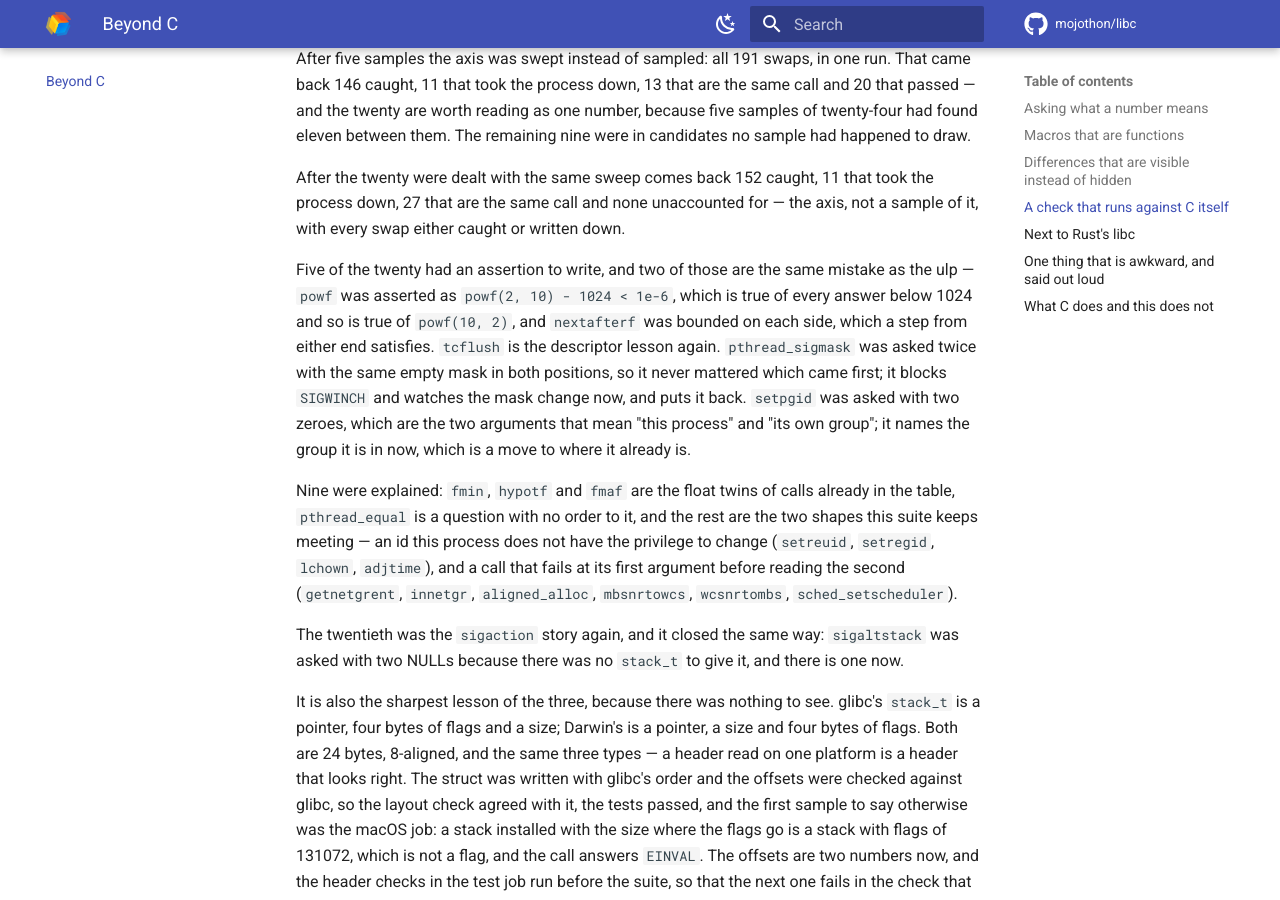
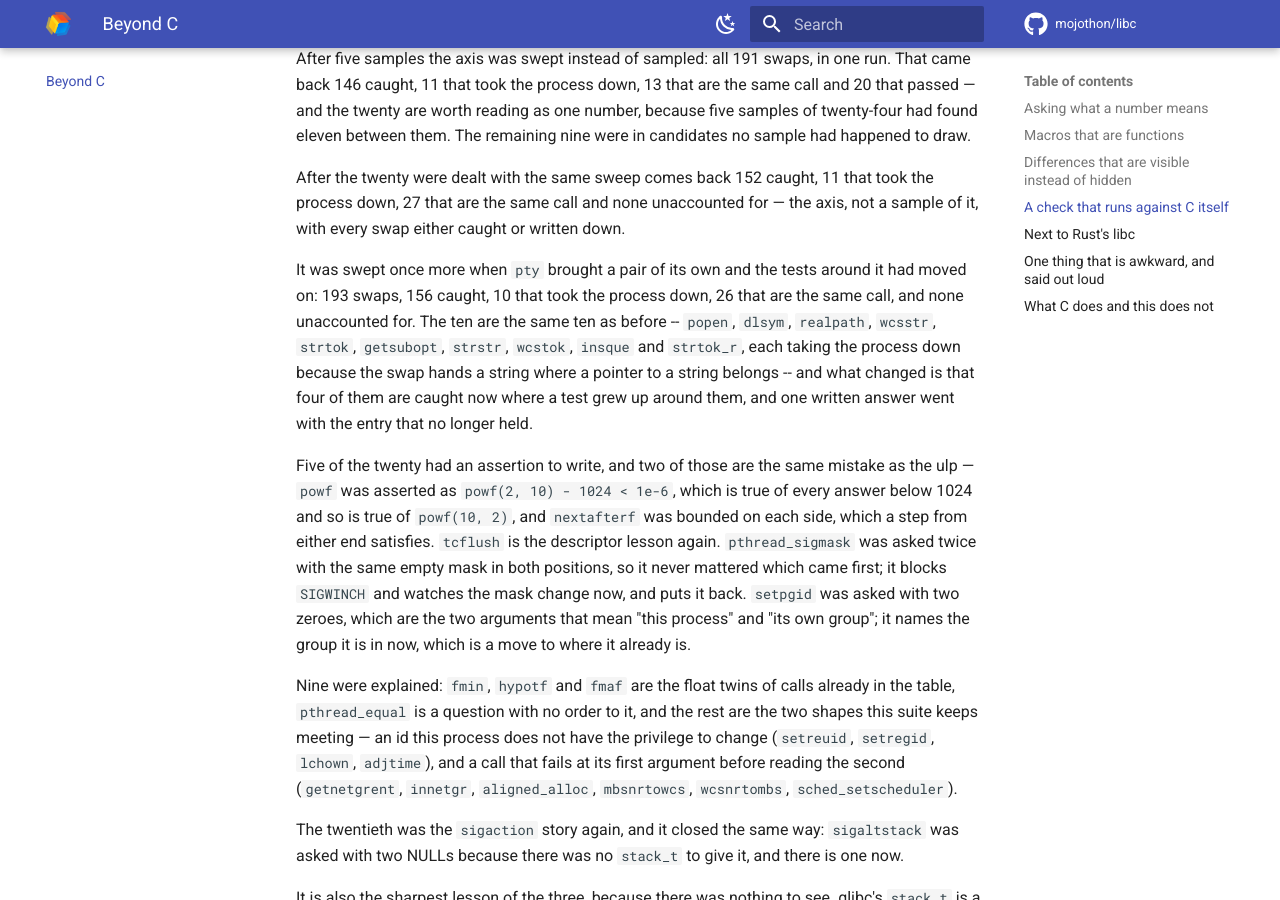
Before and after one commit to mojothon/libc, an MkDocs documentation site: the page built from docs/beyond-c.md, in a window 1280 px wide and 900 px high, scrolled down 9846 px. Built offline with MkDocs 1.6.1 and Material for MkDocs 9.7.7, drawn with Linux system fonts in a browser that asks for light colours; comment, search, counter and statistics services are not loaded.

Commit message:
doc: the order axis asked again with the pty pair in it
193 swaps, 156 caught, 10 that took the process down, 26 that are the
same call, none unaccounted for. The ten are the same ten as before --
each a swap that hands a string where a pointer to a string belongs --
and four of them are caught now where a test grew up around them, which
is why the caught count rose and the crash count did not.

```diff
--- a/docs/beyond-c.md
+++ b/docs/beyond-c.md
@@ -486,6 +486,15 @@ After the twenty were dealt with the same sweep comes back 152 caught, 11 that
 took the process down, 27 that are the same call and none unaccounted for — the
 axis, not a sample of it, with every swap either caught or written down.
 
+It was swept once more when `pty` brought a pair of its own and the tests
+around it had moved on: 193 swaps, 156 caught, 10 that took the process down,
+26 that are the same call, and none unaccounted for. The ten are the same ten
+as before -- `popen`, `dlsym`, `realpath`, `wcsstr`, `strtok`, `getsubopt`,
+`strstr`, `wcstok`, `insque` and `strtok_r`, each taking the process down
+because the swap hands a string where a pointer to a string belongs -- and
+what changed is that four of them are caught now where a test grew up around
+them, and one written answer went with the entry that no longer held.
+
 Five of the twenty had an assertion to write, and two of those are the same
 mistake as the ulp — `powf` was asserted as `powf(2, 10) - 1024 < 1e-6`, which
 is true of every answer below 1024 and so is true of `powf(10, 2)`, and
```
Also changed, not shown: CHANGELOG.md (+5 -0 lines).
